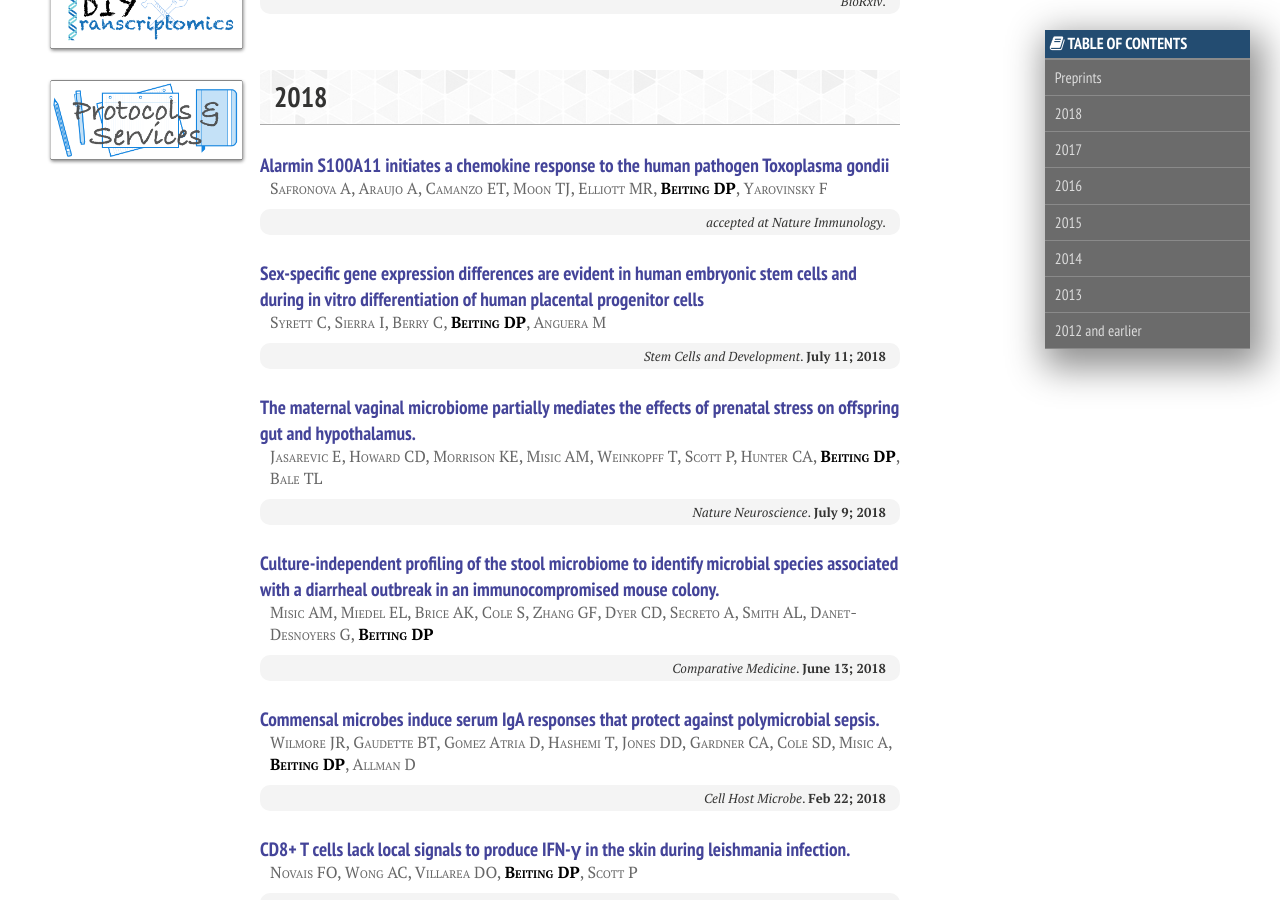
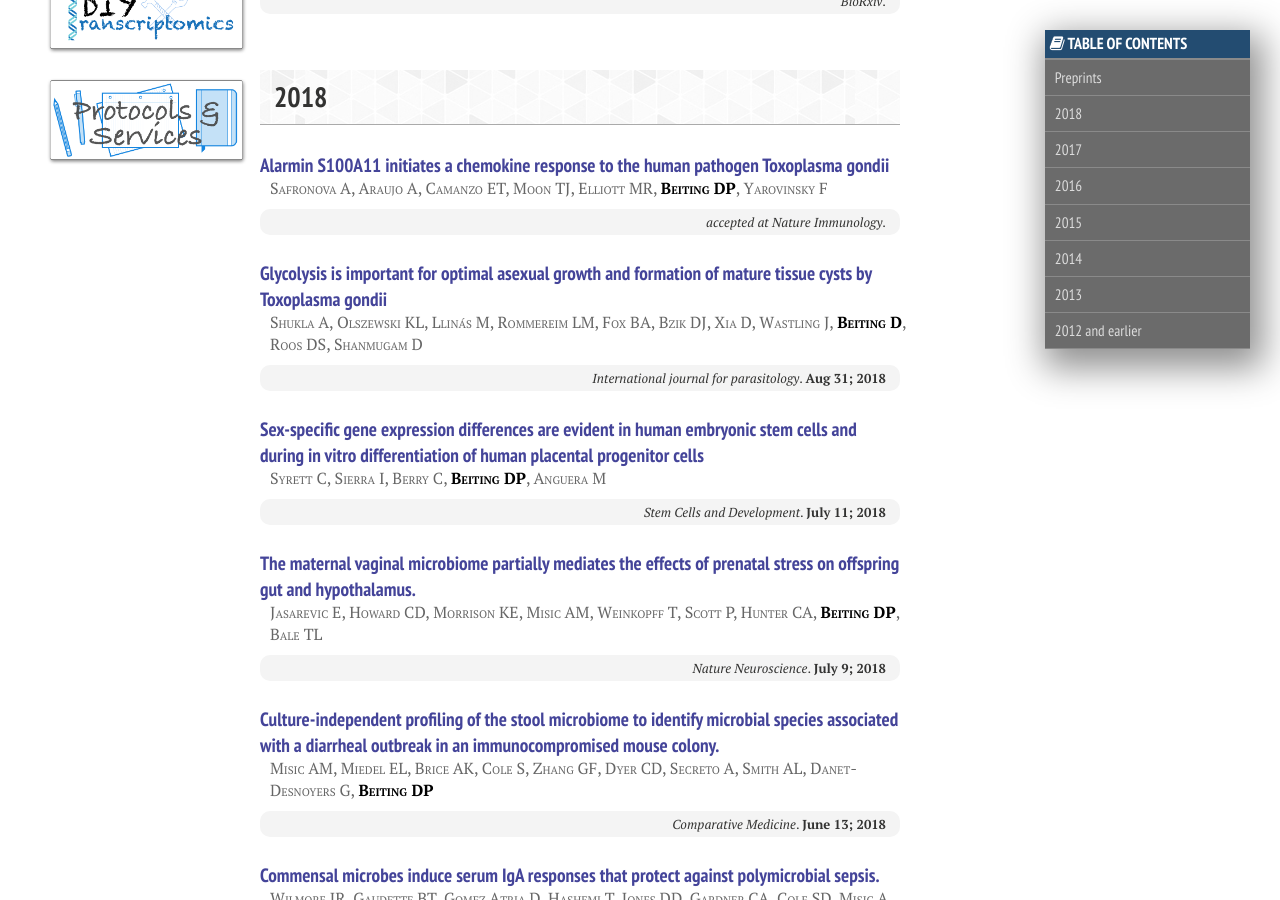
Before and after one commit to hostmicrobe/hostmicrobe.github.io, a Jekyll site: the page built from publications/index.md, in a window 1280 px wide and 900 px high, scrolled down 372 px. Built offline with Jekyll 4.4.1, drawn with Linux system fonts in a browser that asks for light colours; nearby versions of some CDN libraries; comment, search, counter and statistics services are not loaded.

Commit message:
updating pubs

```diff
--- a/publications/index.md
+++ b/publications/index.md
@@ -27,6 +27,14 @@ comments: false
     <h3><a href="" target="_new">Alarmin S100A11 initiates a chemokine response to the human pathogen Toxoplasma gondii</a></h3>
     <span class="pub-authors">Safronova A, Araujo A, Camanzo ET, Moon TJ, Elliott MR, <span class="pub-member-author">Beiting DP</span>, Yarovinsky F</span>
     <span class="pub-journal"><i>accepted at Nature Immunology</i>. <b></b></span>
+</div>
+
+<div class="pub">
+<div data-badge-popover="right" data-badge-type="donut" data-doi="" data-hide-no-mentions="true" class="altmetric-embed" style="float: right;"></div>
+<div class="__dimensions_badge_embed__" data-doi="" data-style="small_circle" style="float: right;"></div>
+    <h3><a href="" target="_new">Glycolysis is important for optimal asexual growth and formation of mature tissue cysts by Toxoplasma gondii</a></h3>
+    <span class="pub-authors">Shukla A, Olszewski KL, Llinás M, Rommereim LM, Fox BA, Bzik DJ, Xia D, Wastling J, <span class="pub-member-author">Beiting D</span>, Roos DS, Shanmugam D</span>
+    <span class="pub-journal"><i>International journal for parasitology</i>. <b>Aug 31; 2018</b></span>
 </div>
 
 <div class="pub">
```
